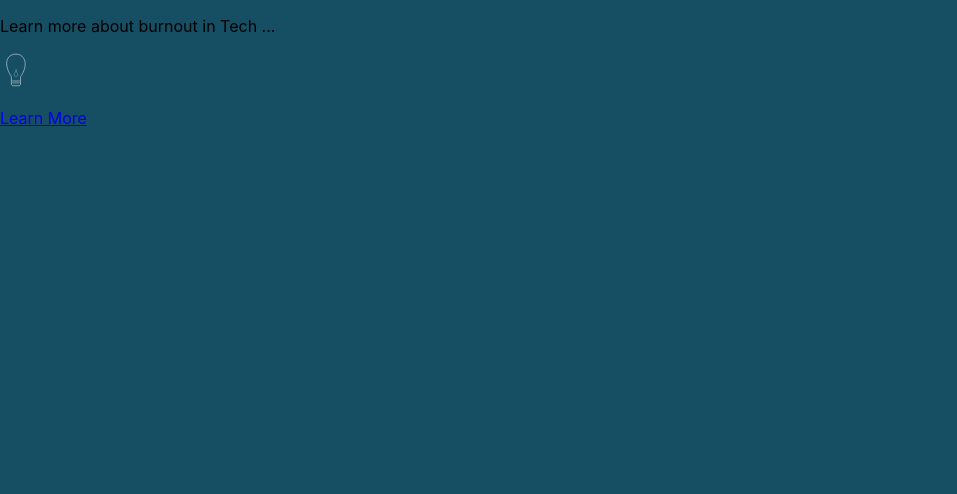
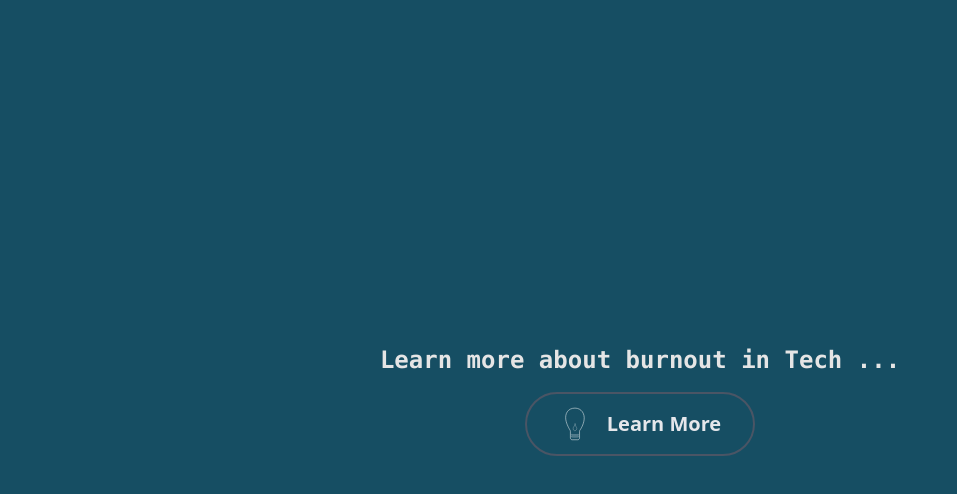
Before and after one commit to phajsi/burnout-spa, a React (Vite) app: page / in a window 1280 px wide. Shown: the top 494 px of the page, without its empty margins (0-957 px from the left). Built offline with nearby package versions, Linux system fonts and the light colour scheme.

Commit message:
add back tailwind

```diff
--- a/package.json
+++ b/package.json
@@ -24,11 +24,13 @@
     "react-scroll-parallax": "^3.4.5"
   },
   "devDependencies": {
+    "@tailwindcss/postcss": "^4.1.14",
     "@testing-library/jest-dom": "^6.9.0",
     "@types/node": "^22.18.6",
     "@types/react": "^19.1.16",
     "@types/react-dom": "^19.1.9",
     "@vitejs/plugin-react": "^5.0.4",
+    "tailwindcss": "^4.1.14",
     "typescript": "^5.9.2",
     "vite": "^7.1.7",
     "vitest": "^3.2.4"
--- /dev/null
+++ b/postcss.config.mjs
@@ -0,0 +1,8 @@
+// Tailwind CSS v4 PostCSS integration
+// Docs: https://tailwindcss.com/docs/installation
+
+export default {
+  plugins: {
+    "@tailwindcss/postcss": {},
+  },
+};
--- a/src/App.tsx
+++ b/src/App.tsx
@@ -7,6 +7,7 @@ import Scene1 from "./pages/Scene1";
 const App = () => {
   return (
     <BrowserRouter>
+      <div className="min-h-screen bg-brand-teal/95 text-white font-sans">
         <Routes>
           <Route path="/" element={<Home />}></Route>
           <Route index element={<Home />}></Route>
@@ -14,6 +15,7 @@ const App = () => {
           <Route path="burnout-in-tech/intro" element={<SceneIntro />}></Route>
           <Route path="burnout-in-tech/scene-1" element={<Scene1 />}></Route>
         </Routes>
+      </div>
     </BrowserRouter>
   );
 };
--- a/src/index.css
+++ b/src/index.css
@@ -1,3 +1,5 @@
+@import "tailwindcss";
+
 body {
   margin: 0;
   background-color: #164e63;
--- /dev/null
+++ b/tailwind.config.js
@@ -0,0 +1,17 @@
+/** Tailwind CSS v4 Configuration
+ *  Docs: https://tailwindcss.com/docs/configuration
+ */
+
+/** @type {import('@tailwindcss/postcss').Config} */
+module.exports = {
+  content: ["./index.html", "./src/**/*.{js,jsx,ts,tsx}"],
+  theme: {
+    extend: {
+      colors: {
+        brand: {
+          teal: "#164e63",
+        },
+      },
+    },
+  },
+};
```
Also changed, not shown: 1 other file (tests, documents, lock files or other folders). Lines whose indentation alone changed are shown as unchanged.
